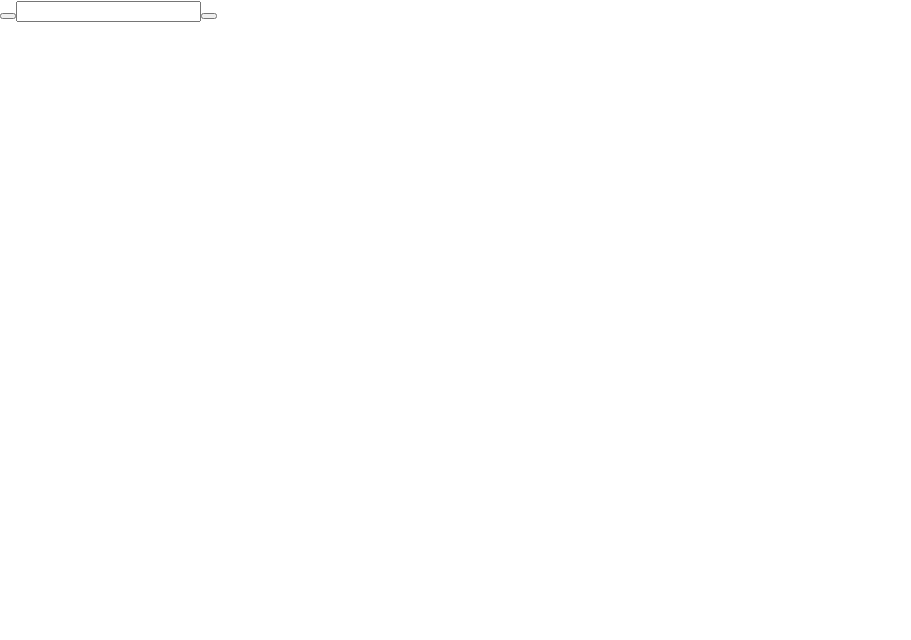
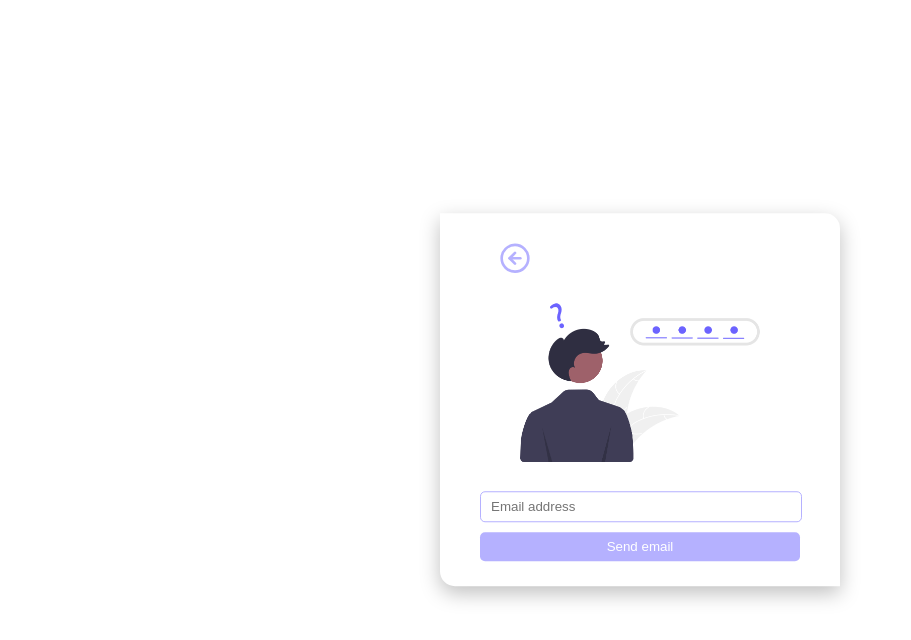
Before and after one commit to hrvlionME/QSD24-frontend, a React (Create React App) app: page /forgot-password in a window 1280 px wide. Shown: the top 640 px of the page, without its empty margins (0-911 px from the left). Built offline with nearby package versions, Linux system fonts and the light colour scheme.

Commit message:
forgot password GUI

```diff
--- a/src/pages/ForgotPasswordPage/ForgotPasswordPage.module.css
+++ b/src/pages/ForgotPasswordPage/ForgotPasswordPage.module.css
@@ -0,0 +1,54 @@
+.root{
+    position: absolute;
+    top: 50%;
+    left: 50%;
+    width: 50%;
+    transform: translate(-50%, -50%);
+    width: 300px;
+    padding: 20px 50px;
+    box-shadow: 0px 7px 20px rgba(0, 0, 0, 0.25);
+    border-radius: 0 15px;
+}
+.img {
+    width: 100%;
+}
+.emailInput {
+    padding: 7px 10px;
+    margin: 5px -10px;
+    border: 1px solid #B5B1FF;
+    width: 100%;
+    border-radius: 5px;
+}
+.emailInput:focus {
+    outline: none;
+    background-color: #f6f5ff;
+}
+.btn{
+    padding: 7px 20px;
+    margin: 5px -10px;
+    width: calc(100% + 20px);
+    background-color: #B5B1FF;
+    color: white;
+    border: none;
+    border-radius: 5px;
+}
+.links {
+    display: flex;
+    justify-content: space-between;
+    margin-top: 20px;
+}
+.link {
+    text-decoration: none;
+}
+.backArrow{
+    align-items: center;
+    color:  #B5B1FF;
+    border: none;
+    background-color: initial;
+    height: 50px;
+    width: 50px;
+    font-size: 2rem;
+    display: flex;
+    justify-content: center;
+
+}
--- a/src/pages/ForgotPasswordPage/ForgotPasswordPage.tsx
+++ b/src/pages/ForgotPasswordPage/ForgotPasswordPage.tsx
@@ -1,15 +1,30 @@
-import React from 'react';
-import styles from './ForgotPassowrdPage.module.css';
+import React, { useState } from 'react';
+import styles from './ForgotPasswordPage.module.css';
+import image from '../../assets/images/forgotPassword.png'
+import { FiArrowLeftCircle } from "react-icons/fi";
+import { Link } from 'react-router-dom';
 
 export default function ForgotPassowrdPage() {
+
+  const [email, setEmail] = useState("");
+
+  function handleEmailChange(event: any) {
+    setEmail(event.target.value);
+  }
+
+  function isValidEmail(email: string) {
+    return /\S+@\S+\.\S+/.test(email);
+  }
+
+
   return (
     <>
-        <div>
-            <button></button>
-            <img src="" alt="" />
-            <input type="text" />
-            <button></button>
-        </div>
+      <div className={styles.root}>
+        <Link  to="/login" className={styles.backArrow}><FiArrowLeftCircle/></Link>
+        <img src={image} alt="" className={styles.img} />
+        <input type="text" className={styles.emailInput} placeholder="Email address" value={email} onChange={handleEmailChange} />
+        <button className={styles.btn} disabled={!isValidEmail(email)}>Send email</button>
+      </div>
     </>
   );
 }
```
